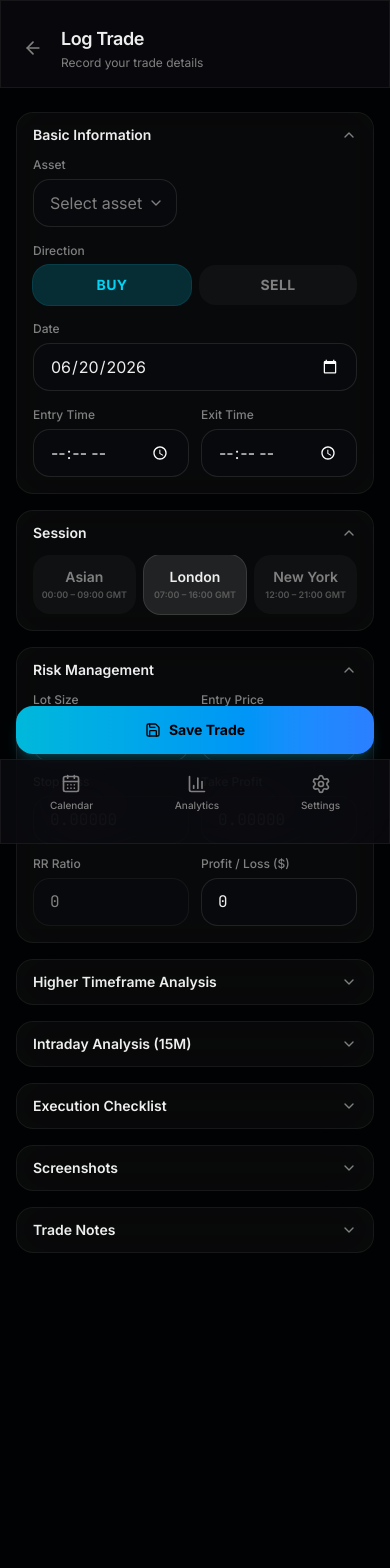
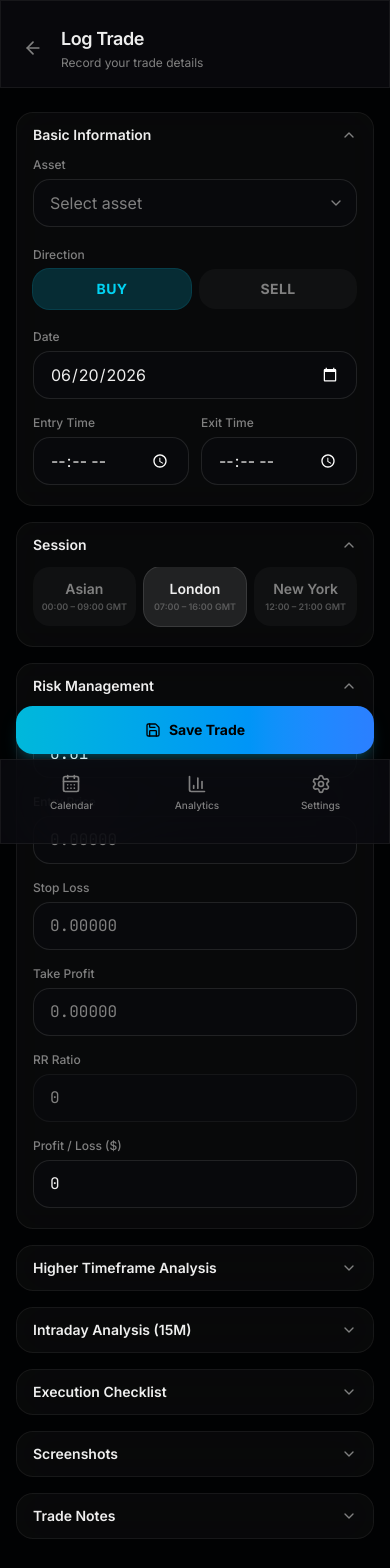
Before and after one commit to bitan135/Calendar-Journal, a Next.js app: page /trade/new in a window 390 px wide. Shown: the top 1568 px of the page. Before the commit the page ends 1439 px from the top, so only its background shows below. Built offline with nearby package versions, Linux system fonts and the light colour scheme.

Commit message:
feat(ux): fully native mobile form grid spacing and select triggers

```diff
--- a/src/components/trade/trade-form.tsx
+++ b/src/components/trade/trade-form.tsx
@@ -85,7 +85,7 @@ function Section({
         transition={{ duration: 0.2 }}
         className="overflow-hidden"
       >
-        <div className="px-4 pb-4 space-y-4">
+        <div className="px-4 pb-5 space-y-5">
           {children}
         </div>
       </motion.div>
@@ -362,7 +362,7 @@ export default function TradeForm({ mode, initialDate, existingTrade }: TradeFor
           Risk Management
           ================================================================ */}
       <Section title="Risk Management" defaultOpen={true}>
-        <div className="grid grid-cols-2 gap-3">
+        <div className="grid grid-cols-1 sm:grid-cols-2 gap-4">
           <div>
             <Label className="text-xs text-muted-foreground mb-1.5 block">Lot Size</Label>
             <Input
--- a/src/components/ui/select.tsx
+++ b/src/components/ui/select.tsx
@@ -41,7 +41,7 @@ function SelectTrigger({
       data-slot="select-trigger"
       data-size={size}
       className={cn(
-        "flex w-fit items-center justify-between gap-1.5 rounded-xl border border-input bg-transparent py-3 pr-3 pl-4 text-[16px] whitespace-nowrap transition-colors outline-none select-none focus-visible:border-ring focus-visible:ring-3 focus-visible:ring-ring/50 disabled:cursor-not-allowed disabled:opacity-50 aria-invalid:border-destructive aria-invalid:ring-3 aria-invalid:ring-destructive/20 data-placeholder:text-muted-foreground data-[size=default]:h-12 data-[size=sm]:h-10 data-[size=sm]:rounded-xl *:data-[slot=select-value]:line-clamp-1 *:data-[slot=select-value]:flex *:data-[slot=select-value]:items-center *:data-[slot=select-value]:gap-1.5 dark:bg-input/30 dark:hover:bg-input/50 dark:aria-invalid:border-destructive/50 dark:aria-invalid:ring-destructive/40 [&_svg]:pointer-events-none [&_svg]:shrink-0 [&_svg:not([class*='size-'])]:size-4",
+        "flex w-full items-center justify-between gap-1.5 rounded-xl border border-input bg-transparent py-3 pr-3 pl-4 text-[16px] whitespace-nowrap transition-colors outline-none select-none focus-visible:border-ring focus-visible:ring-3 focus-visible:ring-ring/50 disabled:cursor-not-allowed disabled:opacity-50 aria-invalid:border-destructive aria-invalid:ring-3 aria-invalid:ring-destructive/20 data-placeholder:text-muted-foreground data-[size=default]:h-12 data-[size=sm]:h-10 data-[size=sm]:rounded-xl *:data-[slot=select-value]:line-clamp-1 *:data-[slot=select-value]:flex *:data-[slot=select-value]:items-center *:data-[slot=select-value]:gap-1.5 dark:bg-input/30 dark:hover:bg-input/50 dark:aria-invalid:border-destructive/50 dark:aria-invalid:ring-destructive/40 [&_svg]:pointer-events-none [&_svg]:shrink-0 [&_svg:not([class*='size-'])]:size-4",
         className
       )}
       {...props}
```
